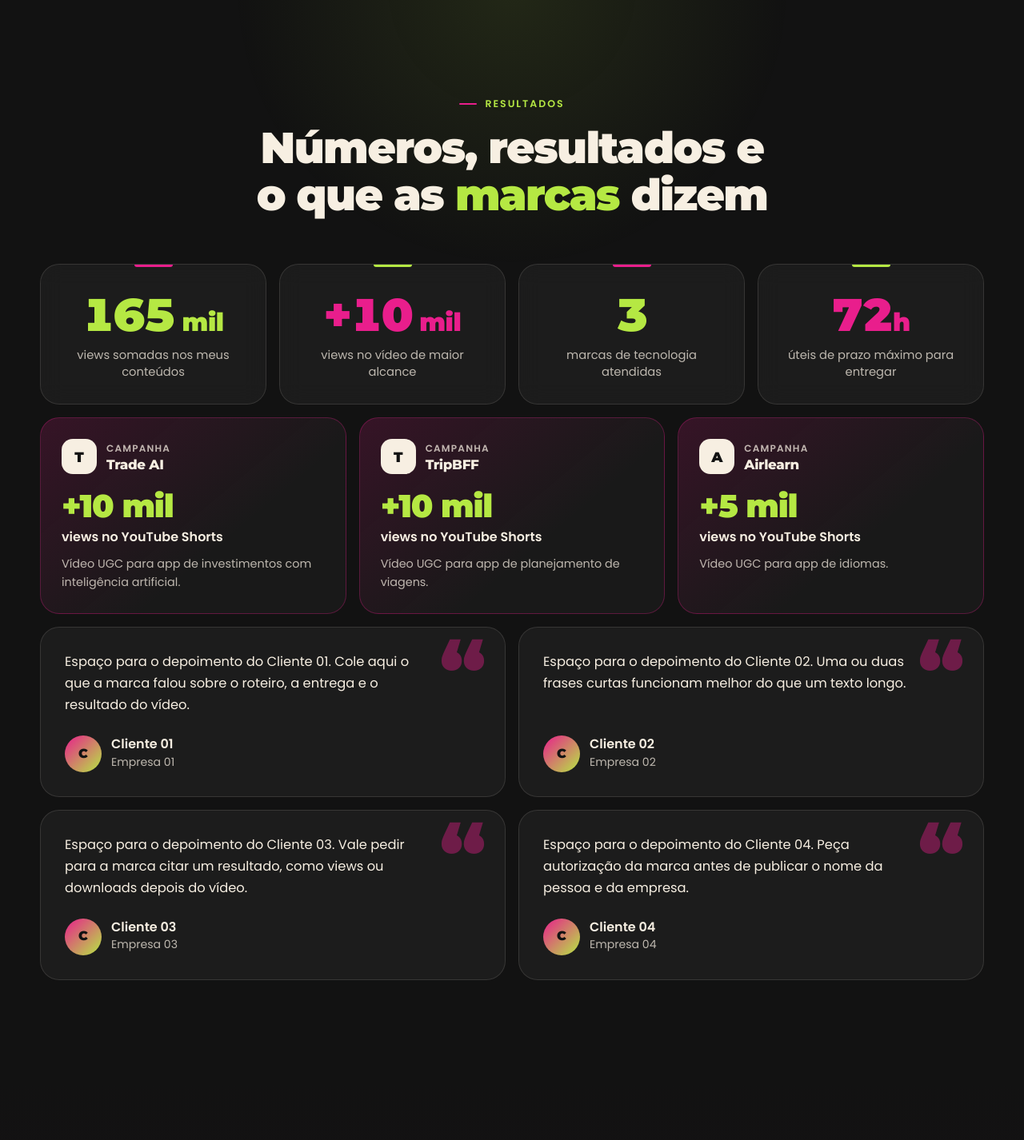
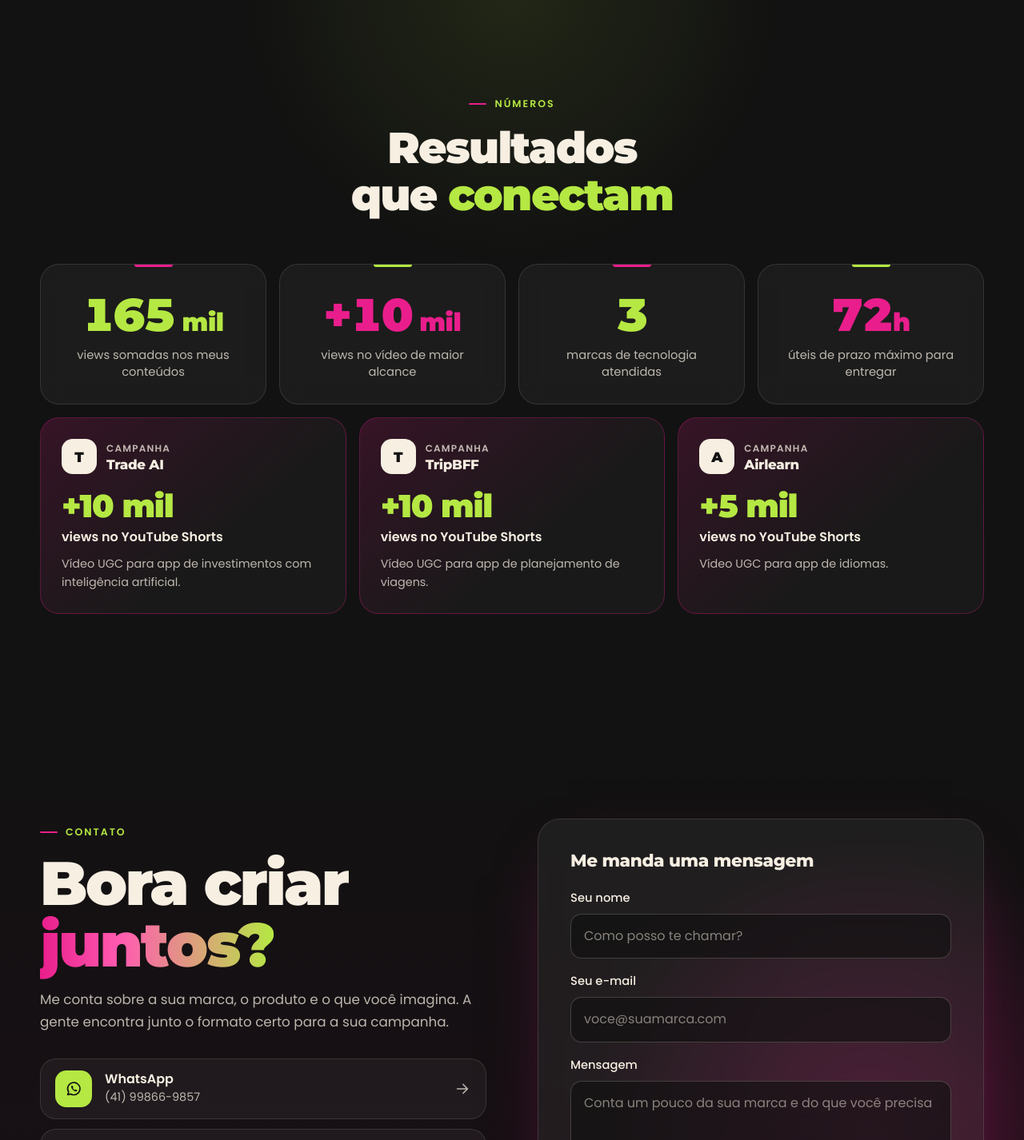
Before and after one commit to alannaclara/portfoliougc, a plain HTML site: page ugc-canvas/index.html in a window 1280 px wide. Shown: the part 5580-7006 px from the top of the page at 80% size. Drawn offline with Linux system fonts and the light colour scheme.

Commit message:
UGC Canvas: remove depoimentos de exemplo

```diff
--- a/ugc-canvas/index.html
+++ b/ugc-canvas/index.html
@@ -549,12 +549,11 @@ const RESULTADOS = [
   { marca: "Airlearn", numero: "+5 mil",  rotulo: "views no YouTube Shorts", detalhe: "Vídeo UGC para app de idiomas." }
 ];
 
-/* DEPOIMENTOS: troque os textos de exemplo pelos depoimentos reais das marcas */
+/* DEPOIMENTOS das marcas (vazio = o bloco de depoimentos não aparece no site)
+   Para incluir um, escreva entre os colchetes neste formato:
+   { texto: "O que a marca falou sobre o seu trabalho.", nome: "Nome da pessoa", empresa: "Marca" }
+   Para mais de um, separe com vírgula. */
 const DEPOIMENTOS = [
-  { texto: "Espaço para o depoimento do Cliente 01. Cole aqui o que a marca falou sobre o roteiro, a entrega e o resultado do vídeo.", nome: "Cliente 01", empresa: "Empresa 01" },
-  { texto: "Espaço para o depoimento do Cliente 02. Uma ou duas frases curtas funcionam melhor do que um texto longo.",                nome: "Cliente 02", empresa: "Empresa 02" },
-  { texto: "Espaço para o depoimento do Cliente 03. Vale pedir para a marca citar um resultado, como views ou downloads depois do vídeo.", nome: "Cliente 03", empresa: "Empresa 03" },
-  { texto: "Espaço para o depoimento do Cliente 04. Peça autorização da marca antes de publicar o nome da pessoa e da empresa.",      nome: "Cliente 04", empresa: "Empresa 04" }
 ];
 
 /* =========================================================
@@ -737,7 +736,9 @@ function montarResultados() {
 }
 
 function montarDepoimentos() {
-  $("#lista-depoimentos").innerHTML = DEPOIMENTOS.map((d, i) => `
+  const lista = $("#lista-depoimentos");
+  lista.hidden = !DEPOIMENTOS.length;
+  lista.innerHTML = DEPOIMENTOS.map((d, i) => `
     <li class="revelar" style="--atraso:${(i % 2) * 0.1}s">
       <figure class="depoimento">
         <blockquote><p>${esc(d.texto)}</p></blockquote>
@@ -1135,8 +1136,8 @@ document.addEventListener("DOMContentLoaded", () => {
   <section class="secao numeros" id="numeros" aria-labelledby="numeros-titulo">
     <div class="container">
       <div class="cabecalho centro revelar">
-        <p class="sobretitulo">Resultados</p>
-        <h2 id="numeros-titulo">Números, resultados e o que as <span class="lima">marcas</span> dizem</h2>
+        <p class="sobretitulo">Números</p>
+        <h2 id="numeros-titulo">Resultados que <span class="lima">conectam</span></h2>
       </div>
       <!-- Vêm das listas METRICAS, RESULTADOS e DEPOIMENTOS no script -->
       <ul class="metricas" id="lista-metricas" aria-label="Métricas"></ul>
```
